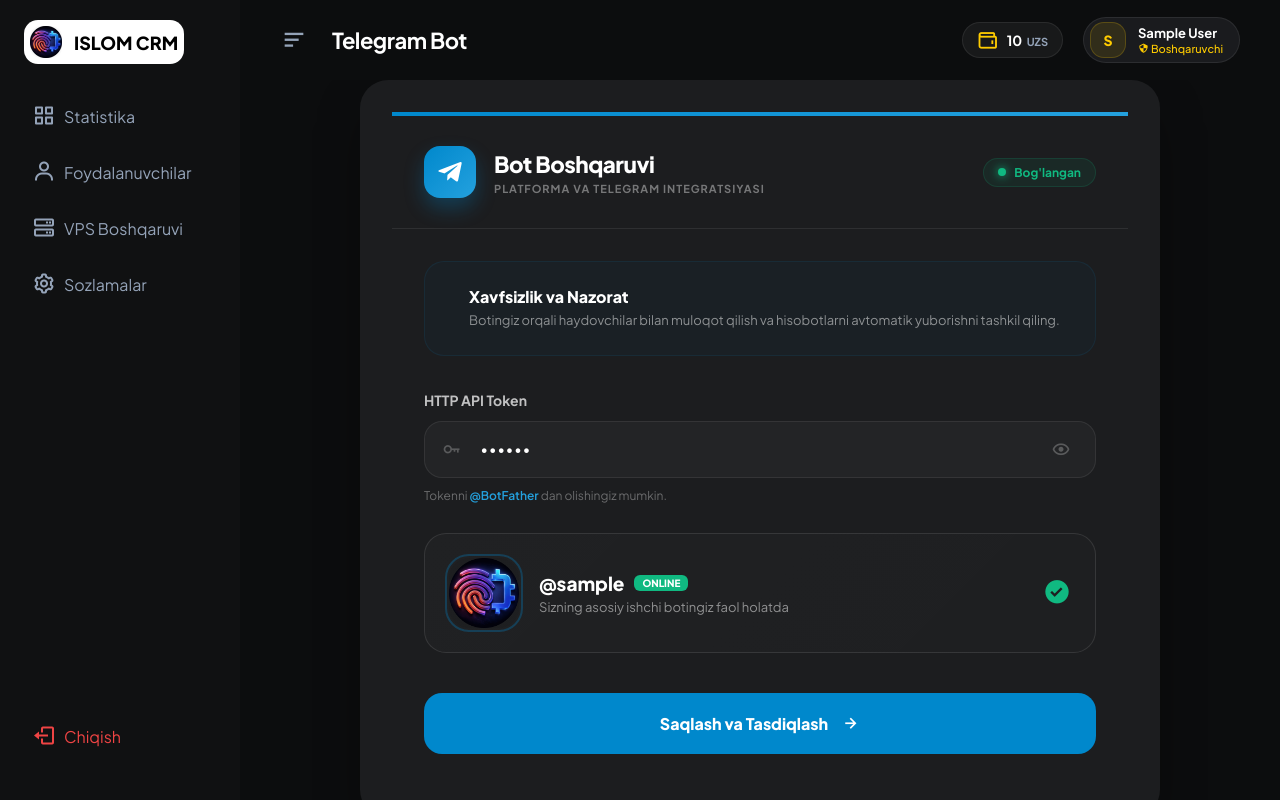
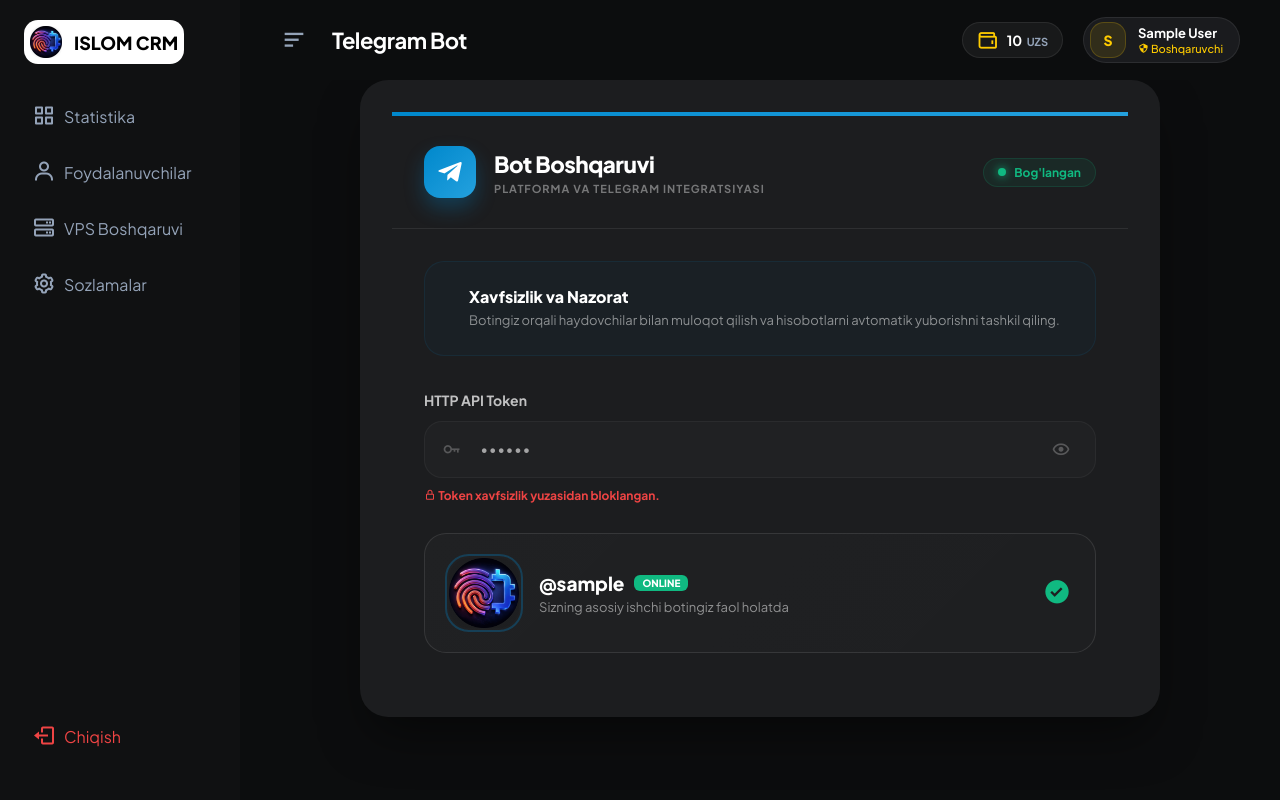
Before and after one commit to islampayments-byte/IslomCRM.uz, a Flask app: page /user/settings/telegram-bot in a window 1280 px wide. Run offline with Flask 3, Linux system fonts and the light colour scheme; a user stored in the database is signed in; tables that the repository leaves empty hold one stand-in row (values such as "Sample post").

Commit message:
Secure Telegram Bot token by making it read-only after saving

```diff
--- a/templates/user/telegram_bot.html
+++ b/templates/user/telegram_bot.html
@@ -43,7 +43,8 @@
                     <i class='bx bx-key input-prefix-icon'></i>
                     <input type="password" id="tg_bot_token" name="tg_bot_token"
                            placeholder="Tokenni kiriting..."
-                           value="{{ current_user.tg_bot_token or '' }}">
+                           value="{{ current_user.tg_bot_token or '' }}"
+                           {{ 'readonly style=opacity:0.6;' if current_user.tg_bot_token else '' }}>
                     <button type="button" class="visibility-toggle" onclick="toggleToken()">
                         <i class='bx bx-show'></i>
                     </button>
@@ -51,7 +52,11 @@
                     <div class="focus-glow"></div>
                 </div>
                 <div class="input-helper">
-                    <span>Tokenni <a href="https://t.me/BotFather" target="_blank">@BotFather</a> dan olishingiz mumkin.</span>
+                    {% if current_user.tg_bot_token %}
+                        <span style="color: var(--danger); font-weight: 700;"><i class='bx bx-lock-alt'></i> Token xavfsizlik yuzasidan bloklangan.</span>
+                    {% else %}
+                        <span>Tokenni <a href="https://t.me/BotFather" target="_blank">@BotFather</a> dan olishingiz mumkin.</span>
+                    {% endif %}
                 </div>
             </div>
 
@@ -76,12 +81,14 @@
             </div>
             {% endif %}
 
+            {% if not current_user.tg_bot_token %}
             <div class="form-actions-v2">
                 <button type="submit" class="submit-btn-v2 blue-glow-btn">
                     <span>Saqlash va Tasdiqlash</span>
                     <i class='bx bx-right-arrow-alt'></i>
                 </button>
             </div>
+            {% endif %}
         </form>
     </div>
 </div>
--- a/user/routes.py
+++ b/user/routes.py
@@ -551,6 +551,11 @@ def cancel_transaction(transaction_id):
 @login_required
 def telegram_bot():
     if request.method == 'POST':
+        # Agar token allaqachon mavjud bo'lsa, uni o'zgartirishni bloklaymiz
+        if current_user.tg_bot_token:
+            flash("Telegram Bot tokeni allaqachon sozlangan va xavfsizlik yuzasidan uni o'zgartirib bo'lmaydi.", "warning")
+            return redirect(url_for('user.telegram_bot'))
+
         token = request.form.get('tg_bot_token', '').strip()
         if not token:
             current_user.tg_bot_token = None
```
